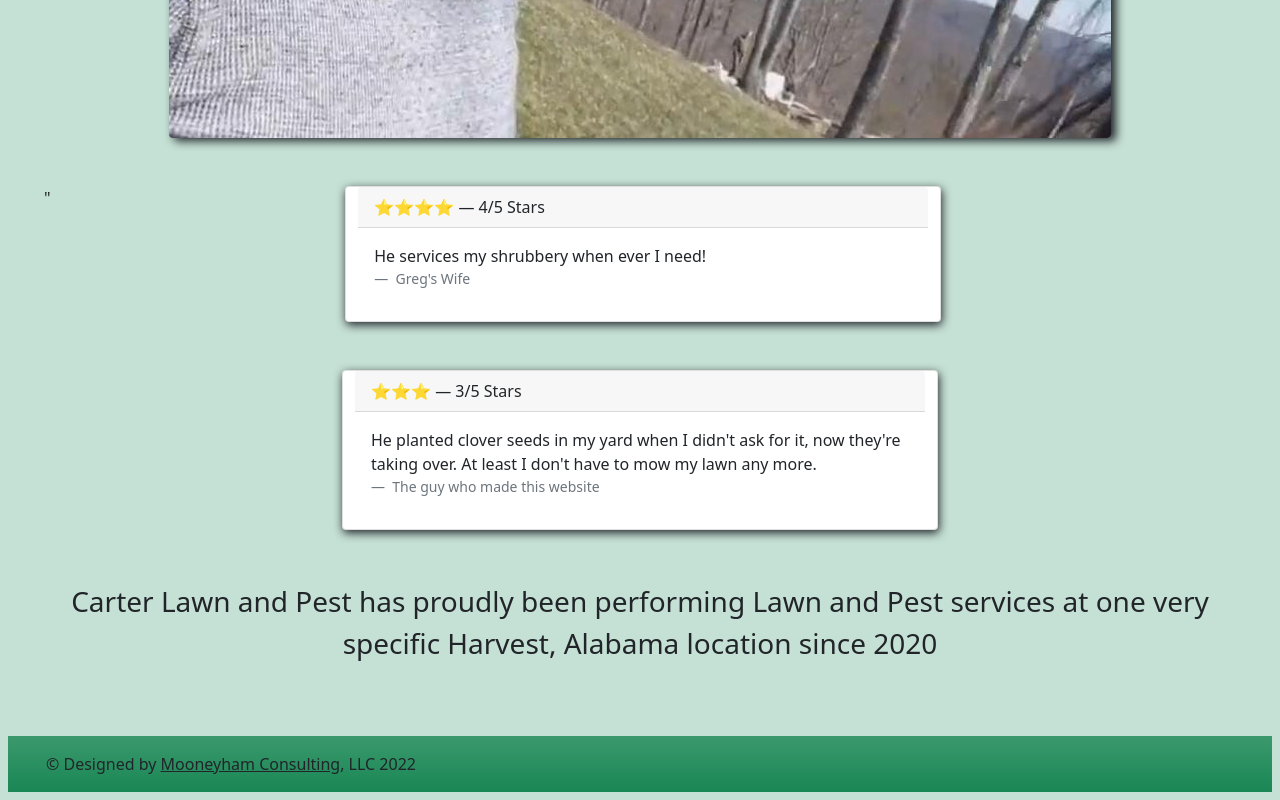
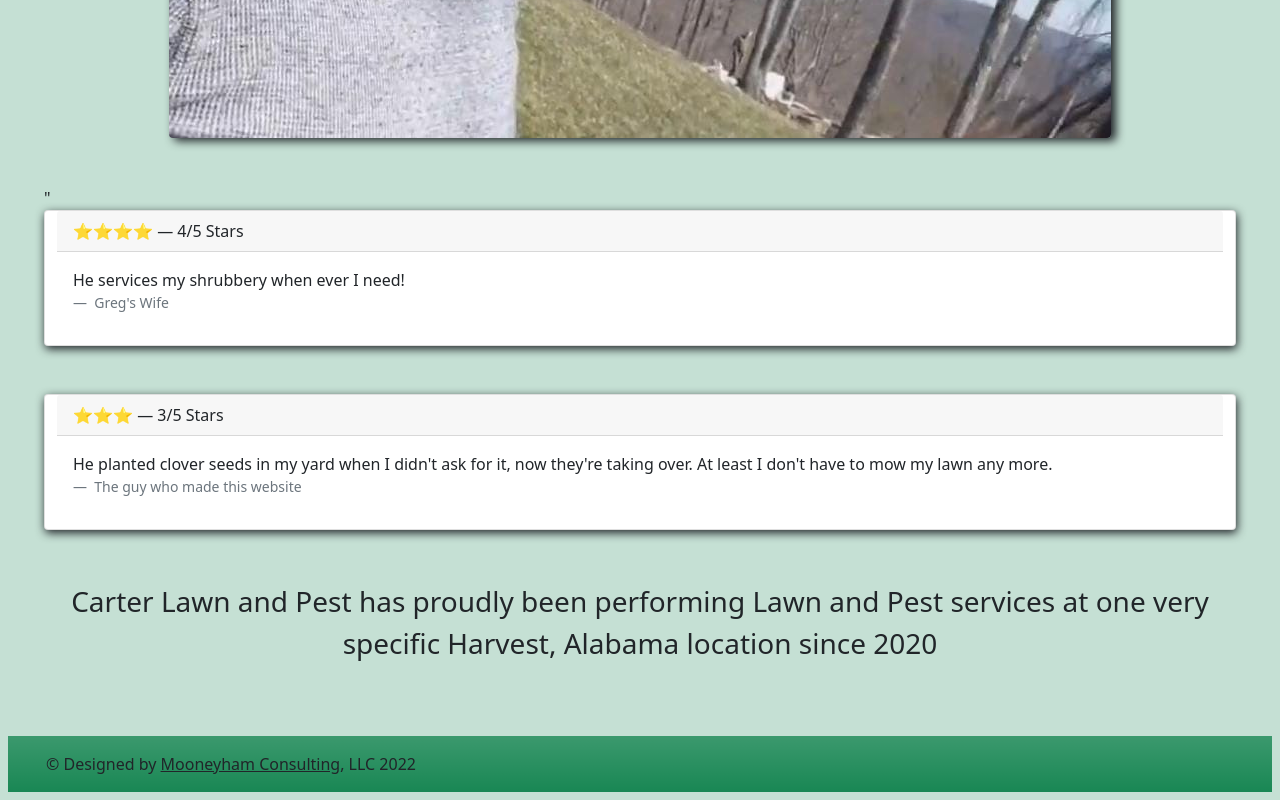
Before and after one commit to FAntsyPants/Carter-Lawn-and-Pest, a plain HTML site: page index.html in a window 1280 px wide. Shown: the part 943-1743 px from the top of the page. Drawn offline with Linux system fonts and the light colour scheme; some packages are replaced by stand-ins of ours.

Commit message:
updated width again
whoops

```diff
--- a/index.html
+++ b/index.html
@@ -36,7 +36,7 @@
 <!--CARDS-->
 <div class="row">
 "
-<div class="w-50 card" style="box-shadow: 1px 3px 10px; margin:0 auto;">
+<div class="card" style="box-shadow: 1px 3px 10px; margin:0 auto;">
   <div class="card-header">
     ⭐⭐⭐⭐ — 4/5 Stars
   </div>
@@ -49,7 +49,7 @@
     </blockquote>
     </div>
   </div>
-  <div class="w-50 card mt-5" style="box-shadow: 1px 3px 10px;margin:0 auto;">
+  <div class="card mt-5" style="box-shadow: 1px 3px 10px;margin:0 auto;">
     <div class="card-header">
       ⭐⭐⭐ — 3/5 Stars
     </div>
```
